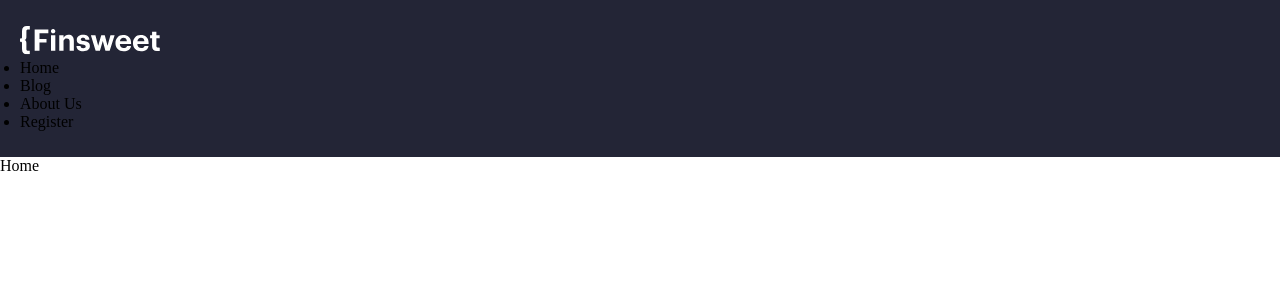
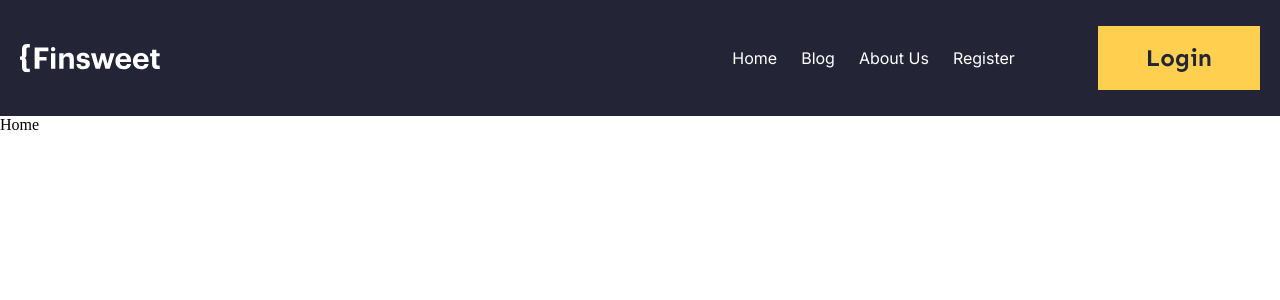
Before and after one commit to fhilola/fitsweet, a React (Vite) app: page / in a window 1280 px wide. Shown: the top 300 px of the page. Built offline with nearby package versions, Linux system fonts and the light colour scheme.

Commit message:
navbar added

```diff
--- a/src/components/navbar/Nav.jsx
+++ b/src/components/navbar/Nav.jsx
@@ -1,19 +1,31 @@
 import './Nav.scss'
-import { Container } from '../../utils'
+import { Button, Container } from '../../utils'
 import logo from '../../assets/logo.svg'
+import { Link } from 'react-router-dom'
 
 const Nav = () => {
   return (
     <nav>
         <Container>
-            <img src={logo} alt="" />
+            <div className="nav__wrapper">
+              <img src={logo} alt="" />
             <div>
                 <ul>
-                    <li>Home</li>
-                    <li>Blog</li>
-                    <li>About Us</li>
-                    <li>Register</li>
+                    <li>
+                      <Link to={'/'}>Home</Link>
+                    </li>
+                    <li>
+                      <Link to={'all-posts'}>Blog</Link>
+                    </li>
+                    <li>
+                      <Link to={'about-us'}>About Us</Link>
+                    </li>
+                    <li>
+                      <Link to={'register'}>Register</Link>
+                    </li>
                 </ul>
+                <Button text={'Login'}/>
+            </div>
             </div>
         </Container>
     </nav>
--- a/src/components/navbar/Nav.scss
+++ b/src/components/navbar/Nav.scss
@@ -1,4 +1,24 @@
 nav{
     background-color: var( --main-bg-color);
     padding: 26px 0;
+    .nav__wrapper{
+        display: flex;
+        align-items: center;
+        justify-content: space-between;
+        div{
+            display: flex;
+            gap: 0 83px;
+            ul{
+                display: flex;
+                align-items: center;
+                list-style: none;
+                gap: 0 24px;
+                a{
+                color: var(--secondary-font-color);
+                text-decoration: none;
+                font-family: var(--inter);
+                }
+            }
+        }
+    }
 }
--- a/src/index.css
+++ b/src/index.css
@@ -8,7 +8,7 @@
     --secondary-font-color: #fff;
     --btn-bg-color: #FFD050;
     --span-color: #592EA9;
-    --primary-font-color: #592EA9;
+    --primary-font-color: #232536;
     --input-border-radius: 2px;
     --input-border-color: #6d6e7680;
     --hero-gradient: radial-gradient(80.99% 71.93% at 74.58% 0%, rgba(0, 0, 0, 0.00) 0%, rgba(0, 0, 0, 0.60) 100%);
```
